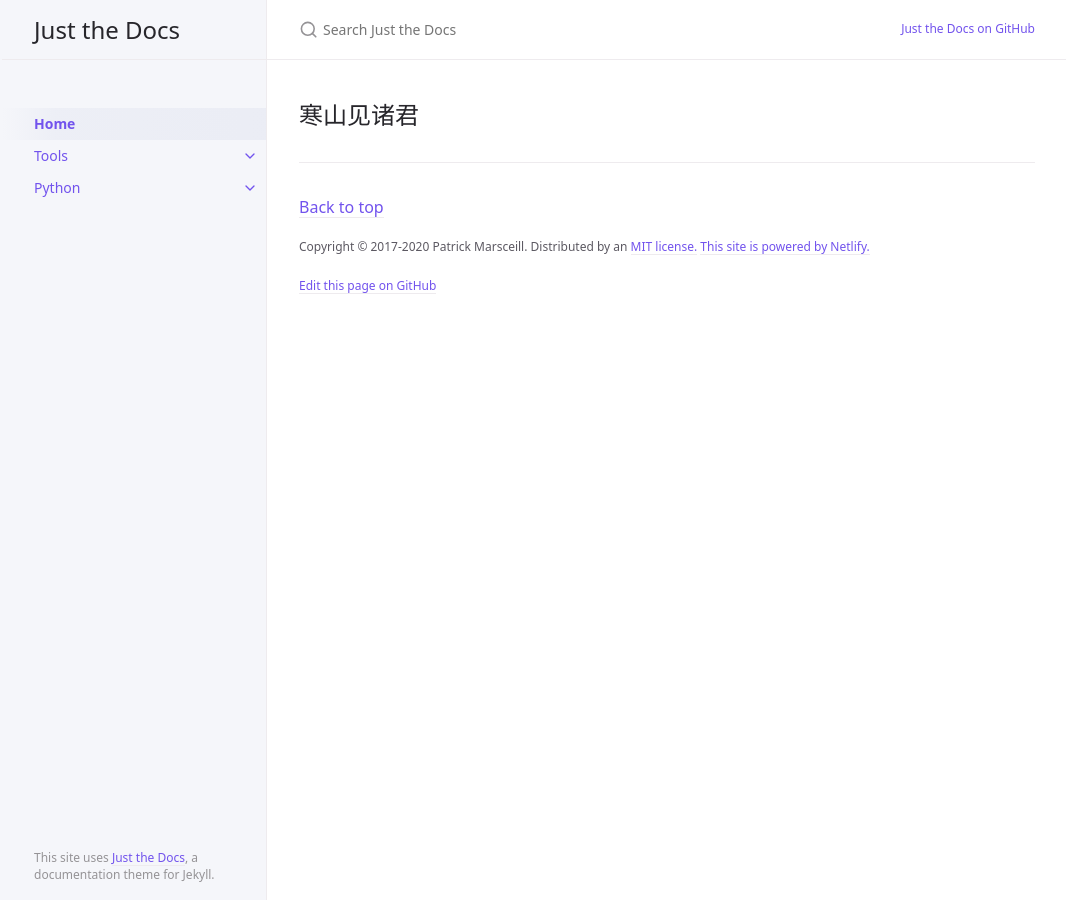
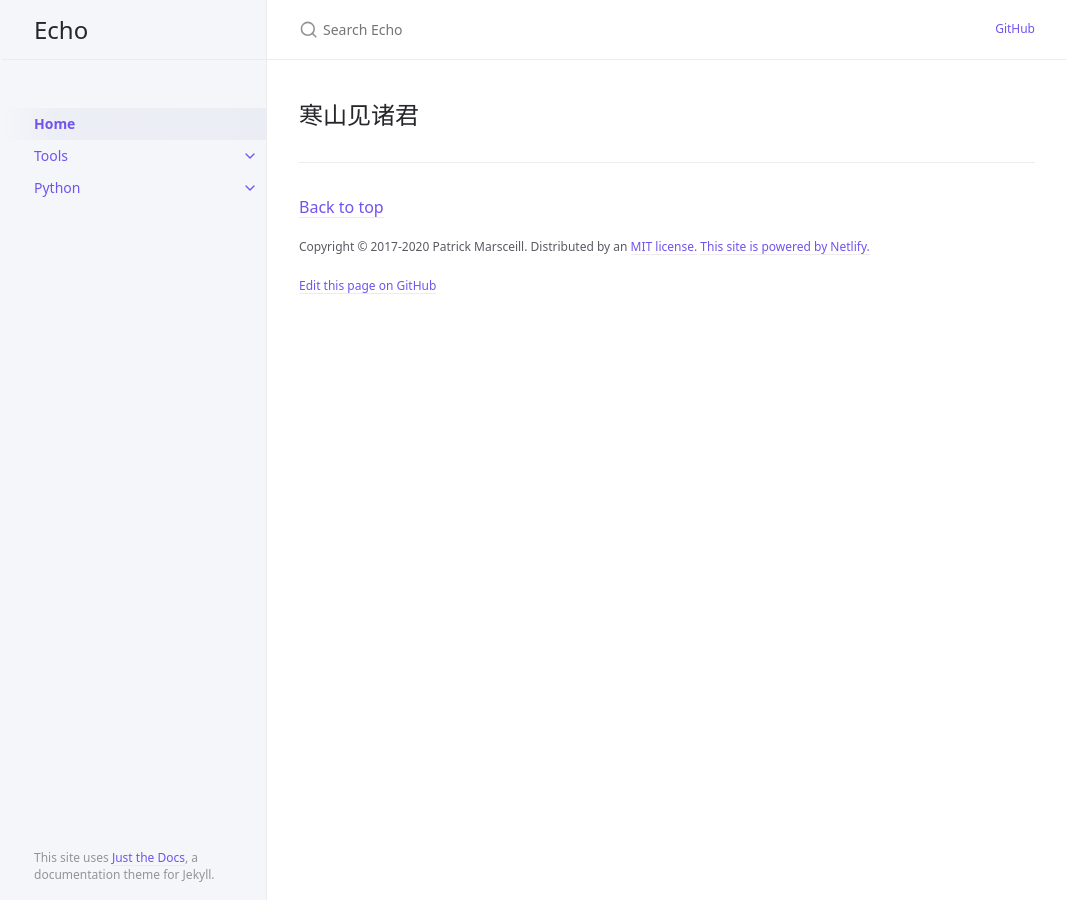
Before and after one commit to ZipGao/ZipGAO.github.io, a Jekyll site: the page built from index.md, in a window 1280 px wide. Shown: the whole page, without its empty margins (105-1171 px from the left). Built offline with Jekyll 4.4.1, drawn with Linux system fonts in a browser that asks for light colours.

```diff
--- a/_config.yml
+++ b/_config.yml
@@ -13,10 +13,11 @@
 # you will see them accessed via {{ site.title }}, {{ site.github_repo }}, and so on.
 # You can create any custom variable you would like, and they will be accessible
 # in the templates via {{ site.myvariable }}.
-title: Just the Docs
+remote_theme: just-the-docs
+title: Echo
 description: A Jekyll theme for documentation
-baseurl: "/just-the-docs" # the subpath of your site, e.g. /blog
-url: "https://just-the-docs.github.io" # the base hostname & protocol for your site, e.g. http://example.com
+# baseurl: "/just-the-docs" # the subpath of your site, e.g. /blog
+url: "https://github.com/ZipGao" # the base hostname & protocol for your site, e.g. http://example.com
 
 permalink: pretty
 exclude: ["node_modules/", "*.gemspec", "*.gem", "Gemfile", "Gemfile.lock", "package.json", "package-lock.json",  "script/", "LICENSE.txt", "lib/", "bin/", "README.md", "Rakefile"
@@ -64,8 +65,8 @@ heading_anchors: true
 
 # Aux links for the upper right navigation
 aux_links:
-  "Just the Docs on GitHub":
-    - "//github.com/just-the-docs/just-the-docs"
+  "GitHub":
+    - "https://github.com/ZipGao/"
 
 # Makes Aux links open in a new tab. Default is false
 aux_links_new_tab: false
@@ -92,7 +93,7 @@ last_edit_time_format: "%b %e %Y at %I:%M %p" # uses ruby's time format: https:/
 # Footer "Edit this page on GitHub" link text
 gh_edit_link: true # show or hide edit this page link
 gh_edit_link_text: "Edit this page on GitHub"
-gh_edit_repository: "https://github.com/just-the-docs/just-the-docs" # the github URL for your repo
+gh_edit_repository: "https://github.com/ZipGao/" # the github URL for your repo
 gh_edit_branch: "main" # the branch that your docs is served from
 # gh_edit_source: docs # the source that your files originate from
 gh_edit_view_mode: "tree" # "tree" or "edit" if you want the user to jump into the editor immediately
```
